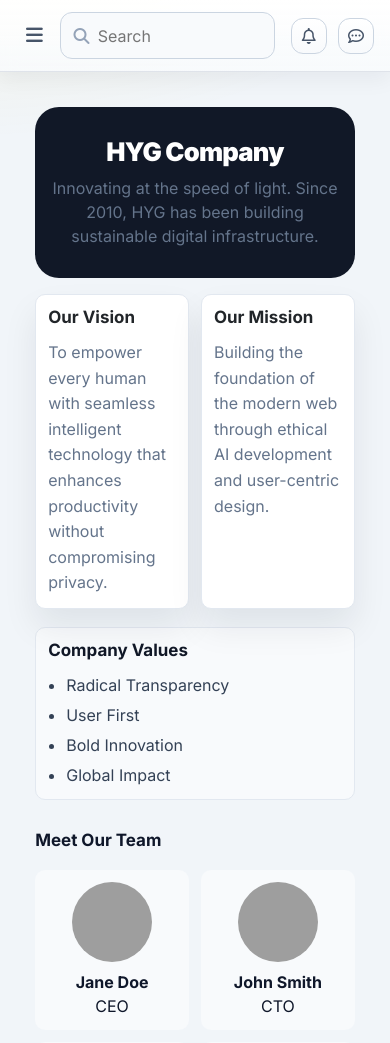
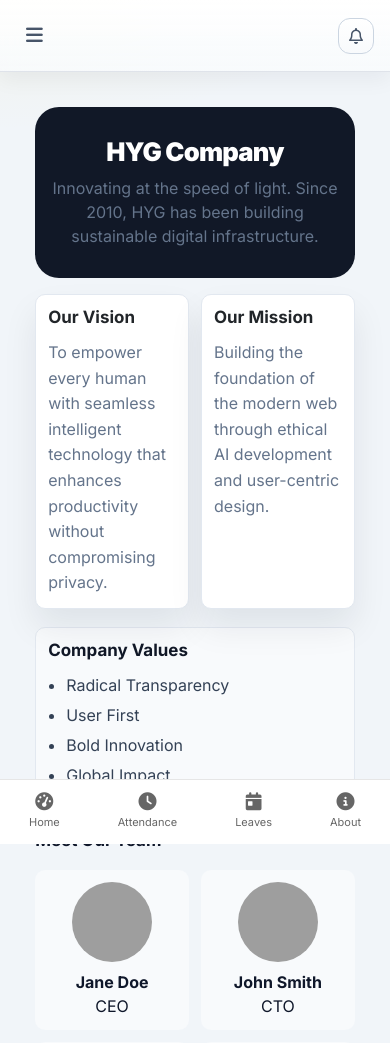
Before and after one commit to opalialuigiandreyengr-cmyk/hygportal, a Flask app: template website/templates/about.html in a window 390 px wide. Shown: the top 1043 px of the page. Run offline with Flask 3, Linux system fonts and the light colour scheme; the template is opened without the code that fills it, so the values that code supplies are empty; grey boxes are pictures that could not be loaded.

Commit message:
update sidebar into bottom bar in the mobile view

```diff
--- a/website/templates/base.html
+++ b/website/templates/base.html
@@ -4,201 +4,226 @@
 <meta charset="UTF-8">
 <meta name="viewport" content="width=device-width, initial-scale=1">
 <title>{% block title %}HYG Employee Portal{% endblock %}</title>
+
 <link rel="preconnect" href="https://fonts.googleapis.com">
 <link rel="preconnect" href="https://fonts.gstatic.com" crossorigin>
+
 <link href="https://fonts.googleapis.com/css2?family=Inter:wght@300;400;500;600;700;800;900&display=swap" rel="stylesheet">
+
 <link rel="stylesheet" href="https://cdnjs.cloudflare.com/ajax/libs/font-awesome/6.5.2/css/all.min.css">
+
 <link rel="stylesheet" href="https://cdn.jsdelivr.net/npm/bootstrap@5.3.3/dist/css/bootstrap.min.css">
+
 <link rel="stylesheet" href="{{ url_for('static', filename='css/styles.css') }}">
+
+<style>
+
+/* MOBILE BOTTOM NAV */
+.mobile-bottom-nav{
+position:fixed;
+bottom:0;
+left:0;
+right:0;
+height:65px;
+background:white;
+border-top:1px solid #e6e6e6;
+display:none;
+justify-content:space-around;
+align-items:center;
+z-index:1000;
+}
+
+.mobile-bottom-nav a{
+display:flex;
+flex-direction:column;
+align-items:center;
+justify-content:center;
+font-size:11px;
+color:#666;
+text-decoration:none;
+}
+
+.mobile-bottom-nav a i{
+font-size:18px;
+margin-bottom:3px;
+}
+
+.mobile-bottom-nav a.active{
+color:#f1fd0d;
+}
+
+/* MOBILE VIEW */
+@media (max-width:768px){
+
+.sidebar{
+display:none;
+}
+
+.mobile-bottom-nav{
+display:flex;
+}
+
+.page{
+padding-bottom:80px;
+}
+
+}
+
+</style>
+
 {% block extra_head %}{% endblock %}
 </head>
+
 <body>
+
 {% include 'partials/toasts.html' %}
-
-  <div class="overlay" id="mobileOverlay"></div>
-
-  <div class="app-shell">
-    <aside class="sidebar" id="sidebar">
-      <div class="sidebar-head">
-        <div class="brand">
-          <div class="brand-mark logo-image">
-            <img src="{{ url_for('static', filename='images/logos/HYG LOGO.png') }}" alt="HYG Logo" class="hyg-logo">
-          </div>
-          <strong>HYG Employee Portal</strong>
-        </div>
-        <button class="sidebar-close" id="sidebarClose" aria-label="Close sidebar">
-          <i class="fa-solid fa-xmark"></i>
-        </button>
-      </div>
 
 {% set role = current_user.role if current_user.is_authenticated else '' %}
 {% set is_employee_user = role == 'user' %}
-      {% set can_manage_employees = role in ['admin', 'hr'] %}
-      {% set can_manage_companies = role in ['admin', 'hr'] %}
-      {% set can_manage_users = role == 'admin' %}
-      {% set can_view_esarf_requests = role in ['admin', 'timekeeper', 'dept manager', 'operation', 'general manager'] %}
-      {% set can_view_attendance = role in ['admin', 'user'] %}
-      {% set can_view_leaves = role in ['admin', 'user'] %}
-      {% set can_view_info_pages = role in ['admin', 'user'] %}
+
+<div class="app-shell">
+
+<!-- SIDEBAR (DESKTOP) -->
+<aside class="sidebar">
+
+<div class="sidebar-head">
+
+<div class="brand">
+
+<div class="brand-mark logo-image">
+<img src="{{ url_for('static', filename='images/logos/HYG LOGO.png') }}" class="hyg-logo">
+</div>
+
+<strong>HYG Portal</strong>
+
+</div>
+
+</div>
+
 <ul class="nav-list">
+
 <li>
-          <a href="{% if is_employee_user %}{{ url_for('employee.employee_dashboard') }}{% else %}{{ url_for('views.home') }}{% endif %}" class="nav-link {% if request.path == '/dashboard' or request.path == '/' or request.path == '/employee/employee_dashboard' or request.path == '/employee_dashboard' %}active{% endif %}">
+<a href="{% if is_employee_user %}{{ url_for('employee.employee_dashboard') }}{% else %}{{ url_for('views.home') }}{% endif %}"
+class="nav-link {% if request.path=='/' %}active{% endif %}">
 <i class="fa-solid fa-gauge-high"></i>
 <span>Dashboard</span>
 </a>
 </li>
-        {% if can_manage_employees %}
+
 <li>
-            <a href="{{ url_for('admin.employees') }}" class="nav-link {% if request.path == '/employees' %}active{% endif %}">
-              <i class="fa-solid fa-user-tie"></i>
-              <span>Employees</span>
-            </a>
-          </li>
-        {% endif %}
-        {% if can_manage_companies %}
-          <li>
-            <a href="{{ url_for('admin.companies') }}" class="nav-link {% if request.path == '/companies' %}active{% endif %}">
-              <i class="fa-solid fa-building"></i>
-              <span>Companies</span>
-            </a>
-          </li>
-        {% endif %}
-        {% if can_manage_users %}
-          <li>
-            <a href="{{ url_for('admin.users') }}" class="nav-link {% if request.path == '/users' %}active{% endif %}">
-              <i class="fa-solid fa-user-tie"></i>
-              <span>User Management</span>
-            </a>
-          </li>
-        {% endif %}
-        {% if can_view_esarf_requests %}
-          <li>
-            <a href="{{ url_for('admin.esarf_requests') }}" class="nav-link {% if request.path == '/esarf_requests' %}active{% endif %}">
-              <i class="fa-solid fa-file-signature"></i>
-              <span>ESARF Requests</span>
-            </a>
-          </li>
-           <li>
-            <a href="{{ url_for('admin.leave_requests') }}" class="nav-link {% if request.path == '/leave_requests' %}active{% endif %}">
-              <i class="fa-solid fa-file-signature"></i>
-              <span>Leave Requests</span>
-            </a>
-          </li>
-        {% endif %}
-        {% if can_view_attendance %}
-          <li>
-            <a href="{{ url_for('views.attendance') }}" class="nav-link {% if request.path == '/attendance' %}active{% endif %}">
+<a href="{{ url_for('views.attendance') }}" class="nav-link">
 <i class="fa-solid fa-clock"></i>
 <span>Attendance</span>
 </a>
 </li>
-        {% endif %}
-        {% if can_view_leaves %}
+
 <li>
-            <a href="{{ url_for('views.leaves') }}" class="nav-link {% if request.path == '/leaves' %}active{% endif %}">
+<a href="{{ url_for('views.leaves') }}" class="nav-link">
 <i class="fa-solid fa-calendar-day"></i>
 <span>Leaves</span>
 </a>
 </li>
-        {% endif %}
+
 {% if is_employee_user %}
 <li>
-          <a href="{{ url_for('employee.esarf') }}" class="nav-link {% if request.path in ['/employee/esarf', '/esarf', '/employee/esarf_requests'] %}active{% endif %}">
+<a href="{{ url_for('employee.esarf') }}" class="nav-link">
 <i class="fa-solid fa-file-signature"></i>
 <span>ESARF</span>
 </a>
 </li>
 {% endif %}
-        {% if can_view_info_pages %}
+
 <li>
-            <a href="{{ url_for('views.about') }}" class="nav-link {% if request.path == '/about' %}active{% endif %}">
+<a href="{{ url_for('views.about') }}" class="nav-link">
 <i class="fa-solid fa-circle-info"></i>
 <span>About</span>
 </a>
 </li>
+
 <li>
-            <a href="{{ url_for('views.founder') }}" class="nav-link {% if request.path == '/founder' %}active{% endif %}">
-              <i class="fa-solid fa-crown"></i>
-              <span>Founder</span>
+<a href="{{ url_for('auth.logout') }}" class="nav-link">
+<i class="fa-solid fa-arrow-right-from-bracket"></i>
+<span>Logout</span>
 </a>
 </li>
-        {% endif %}
+
 </ul>
 
-      {% set profile_employee = current_user.employee if current_user.is_authenticated and current_user.employee else None %}
-      {% set profile_name = (
-        profile_employee.first_name ~
-        (' ' ~ profile_employee.middle_name[:1] ~ '.' if profile_employee.middle_name else '') ~
-        ' ' ~ profile_employee.last_name ~
-        (' ' ~ profile_employee.suffix if profile_employee.suffix else '')
-      ) if profile_employee else (current_user.username if current_user.is_authenticated and current_user.username else 'Guest') %}
-      {% set role_label_map = {'admin': 'Administrator', 'hr': 'HR', 'timekeeper': 'Timekeeper', 'user': 'Employee', 'dept manager': 'Dept Manager', 'operation': 'Operations', 'general manager': 'General Manager'} %}
-      {% set profile_position = profile_employee.position if profile_employee and profile_employee.position else role_label_map.get(role, 'Employee') %}
-      {% set profile_photo = url_for('static', filename=profile_employee.photopath) if profile_employee and profile_employee.photopath else 'https://picsum.photos/seed/' ~ (current_user.id if current_user.is_authenticated else 'guest') ~ '/40/40' %}
-      <div class="sidebar-foot">
-        <img src="{{ profile_photo }}" alt="{{ profile_name }}">
-        <div>
-          <div><strong>{{ profile_name|trim }}</strong></div>
-          <small>{{ profile_position }}</small>
-        </div>
-      </div>
 </aside>
 
+<!-- MAIN CONTENT -->
 <section class="app-main">
+
 <header class="topbar">
+
 <div class="topbar-left">
-          <button class="menu-btn" id="menuBtn" aria-label="Toggle menu">
+<button class="menu-btn">
 <i class="fa-solid fa-bars"></i>
 </button>
-          <label class="search">
-            <i class="fa-solid fa-magnifying-glass"></i>
-            <input type="text" placeholder="Search">
-          </label>
 </div>
+
 <div class="topbar-right">
-          <button class="icon-btn" title="Notifications"><i class="fa-regular fa-bell"></i></button>
-          <button class="icon-btn" title="Messages"><i class="fa-regular fa-comment-dots"></i></button>
-          <div class="date-pill"><i class="fa-regular fa-calendar"></i><span id="topbarDate">Today</span></div>
+<button class="icon-btn"><i class="fa-regular fa-bell"></i></button>
 </div>
+
 </header>
 
 <main class="page">
+
 {% block page_content %}{% endblock %}
+
 </main>
+
 </section>
+
 </div>
 
-  <div class="modal fade global-confirm-modal" id="globalConfirmModal" tabindex="-1" aria-labelledby="globalConfirmModalTitle" aria-hidden="true">
-    <div class="modal-dialog modal-dialog-centered modal-sm global-confirm-dialog">
-      <div class="modal-content global-confirm-content">
-        <div class="modal-header global-confirm-header">
-          <h5 class="modal-title" id="globalConfirmModalTitle">Confirm Action</h5>
-          <button type="button" class="btn-close" data-bs-dismiss="modal" aria-label="Close"></button>
-        </div>
-        <div class="modal-body global-confirm-body">
-          <p id="globalConfirmModalMessage" class="mb-0">Are you sure you want to continue?</p>
-          <div id="globalConfirmReasonWrap" class="global-confirm-reason d-none">
-            <label for="globalConfirmReasonInput" id="globalConfirmReasonLabel" class="form-label">Please enter reason why:</label>
-            <textarea
-              id="globalConfirmReasonInput"
-              class="form-control form-control-sm"
-              rows="3"
-              placeholder="Type reason here..."
-            ></textarea>
-            <div id="globalConfirmReasonError" class="global-confirm-reason-error d-none">Reason is required.</div>
-          </div>
-        </div>
-        <div class="modal-footer global-confirm-footer">
-          <button type="button" class="confirm-btn confirm-btn-cancel" data-bs-dismiss="modal">Cancel</button>
-          <button type="button" class="confirm-btn confirm-btn-submit" id="globalConfirmModalSubmit">Confirm</button>
-        </div>
-      </div>
-    </div>
-  </div>
+
+<!-- MOBILE BOTTOM NAV -->
+
+<nav class="mobile-bottom-nav">
+
+<a href="{% if is_employee_user %}{{ url_for('employee.employee_dashboard') }}{% else %}{{ url_for('views.home') }}{% endif %}"
+class="{% if request.path=='/' %}active{% endif %}">
+<i class="fa-solid fa-gauge-high"></i>
+<span>Home</span>
+</a>
+
+<a href="{{ url_for('views.attendance') }}"
+class="{% if request.path=='/attendance' %}active{% endif %}">
+<i class="fa-solid fa-clock"></i>
+<span>Attendance</span>
+</a>
+
+<a href="{{ url_for('views.leaves') }}"
+class="{% if request.path=='/leaves' %}active{% endif %}">
+<i class="fa-solid fa-calendar-day"></i>
+<span>Leaves</span>
+</a>
+
+{% if is_employee_user %}
+<a href="{{ url_for('employee.esarf') }}"
+class="{% if request.path=='/employee/esarf' %}active{% endif %}">
+<i class="fa-solid fa-file-signature"></i>
+<span>ESARF</span>
+</a>
+{% endif %}
+
+<a href="{{ url_for('views.about') }}">
+<i class="fa-solid fa-circle-info"></i>
+<span>About</span>
+</a>
+
+</nav>
+
 
 <script src="https://cdn.jsdelivr.net/npm/bootstrap@5.3.3/dist/js/bootstrap.bundle.min.js"></script>
+
 <script src="{{ url_for('static', filename='js/toast.js') }}"></script>
+
 <script src="{{ url_for('static', filename='js/app.js') }}"></script>
+
 {% block extra_scripts %}{% endblock %}
+
 </body>
 </html>
```
Lines whose indentation alone changed are shown as unchanged.
